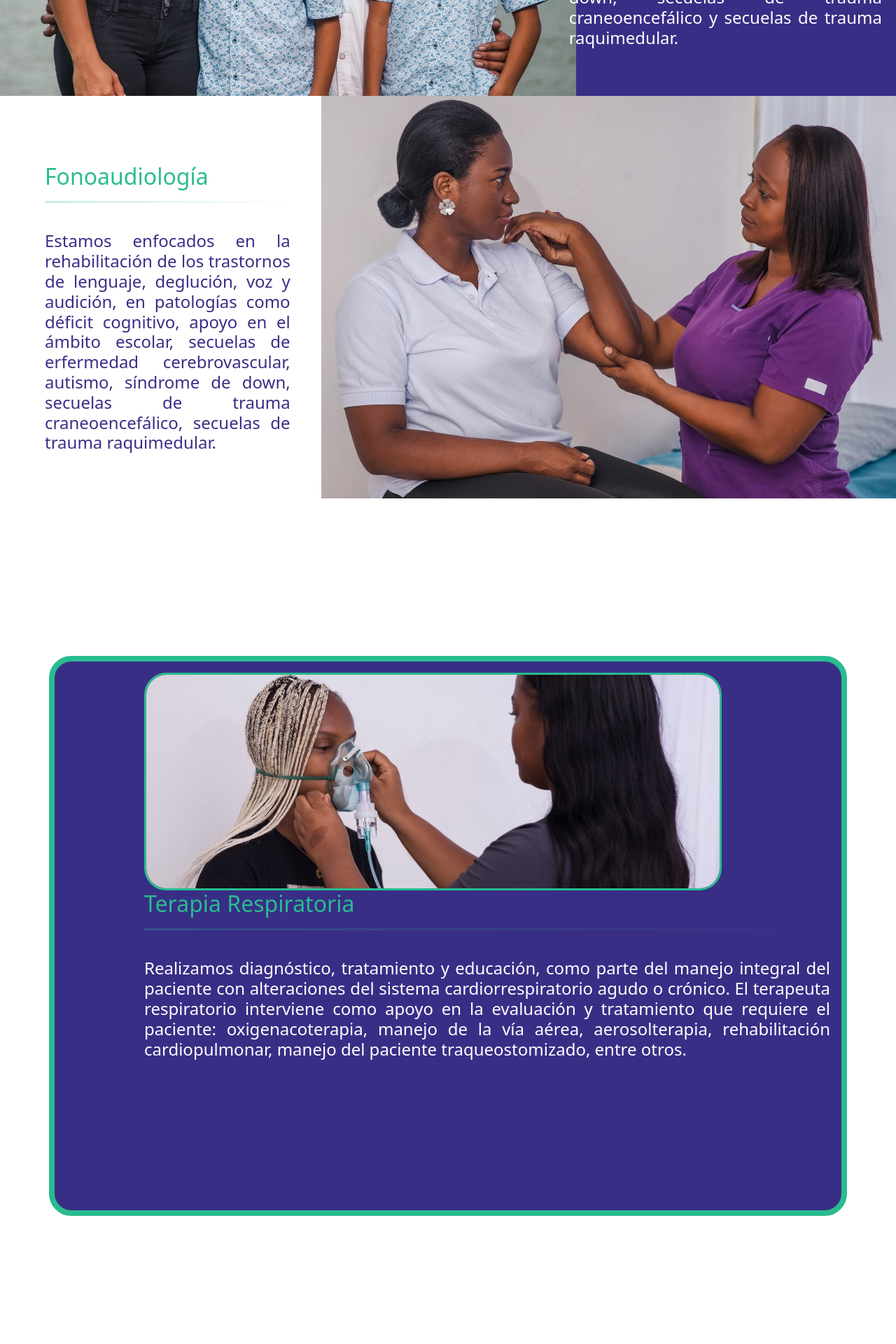
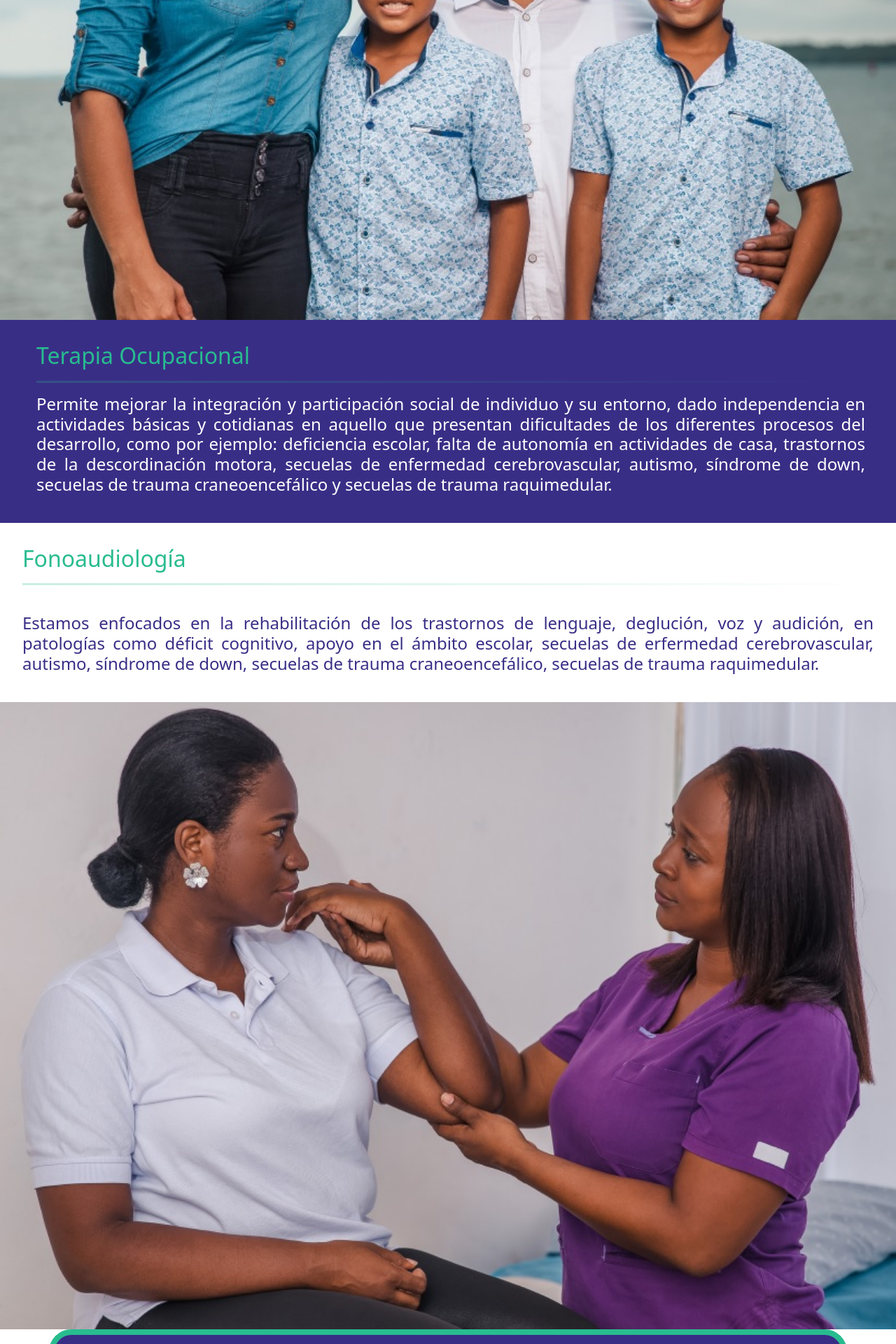
Before and after one commit to eiriselias/neosTerapia, an Angular app: page / in a window 1280 px wide. Shown: the part 3640-5560 px from the top of the page at 70% size. Before the commit the page ends 5377 px from the top, so only its background shows below. Built offline with nearby package versions, Linux system fonts and the light colour scheme.

Commit message:
se creo el responsive modo table

```diff
--- a/src/app/components/fonoaudiologia/fonoaudiologia.component.scss
+++ b/src/app/components/fonoaudiologia/fonoaudiologia.component.scss
@@ -48,3 +48,25 @@ hr{
         justify-content: space-between;
     }
 }
+
+@media screen and (min-width:768px) and (max-width: 1340px) {
+    /* Estilos para dispositivos móviles */
+    .container{
+        height: max-content;
+    }
+    .row {
+        display:flex;
+        flex-direction: column;
+    }
+    img{
+        width: 100vw;
+    }
+    .col-4{
+        width: 100vw;
+        padding: 2rem;
+    }
+    .col-6{
+        justify-content: space-between;
+        flex-direction: column;
+    }
+}
--- a/src/app/components/terapia-ocupacional/terapia-ocupacional.component.scss
+++ b/src/app/components/terapia-ocupacional/terapia-ocupacional.component.scss
@@ -42,3 +42,18 @@ hr{
         width: 100vw;
     }
 }
+@media screen and (min-width: 768px) and (max-width: 1340px) {
+    .container{
+        height: max-content;
+    }
+    .row{
+        display: flex;
+        flex-direction: column;
+    }
+    .col-5{
+        width: 100vw;
+    }
+    img{
+        width: 100vw;
+    }
+}
--- a/src/app/components/terapia-respiratoria/terapia-respiratoria.component.scss
+++ b/src/app/components/terapia-respiratoria/terapia-respiratoria.component.scss
@@ -63,3 +63,34 @@ hr{
         }
     }
 }
+@media screen and (min-width: 768px) and (max-width: 1340px) {
+    /* Agrega tus estilos aquí */
+    .container{
+        width: 100vw;
+        height: max-content;
+        display: flex;
+        flex-direction: column;
+    }
+    img{
+        width: 95%;
+    }
+    .imagen{
+        padding: 0;
+        justify-content: space-between;
+        .col-12{
+            padding: 0;
+
+            justify-content: center;
+        }
+    }
+    .col-12{
+        width: 100vw;
+        h4{
+            font-size:medium;
+            padding: 1rem;
+        }
+        h2{
+            padding: 1rem;
+        }
+    }
+}
```
